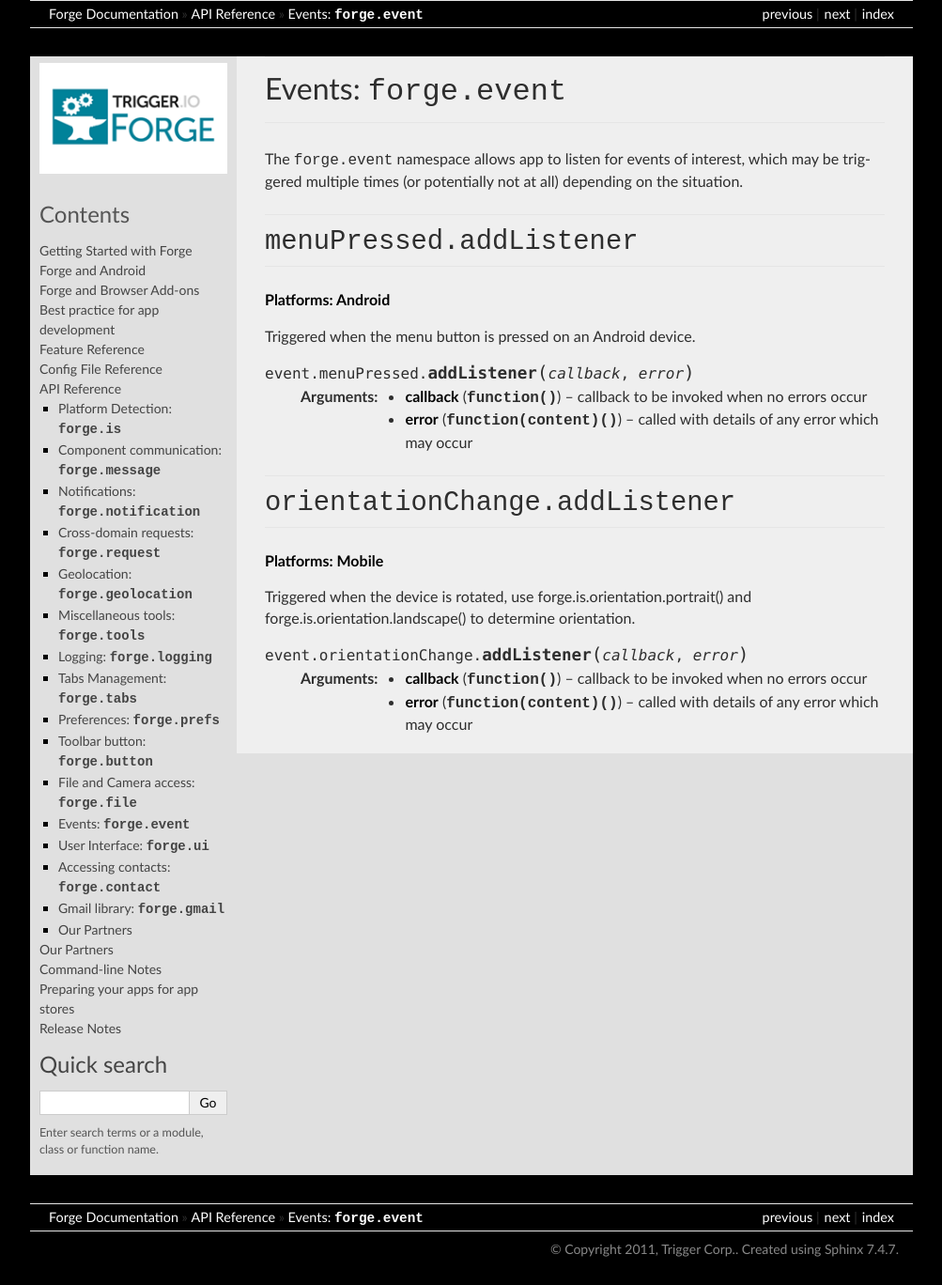
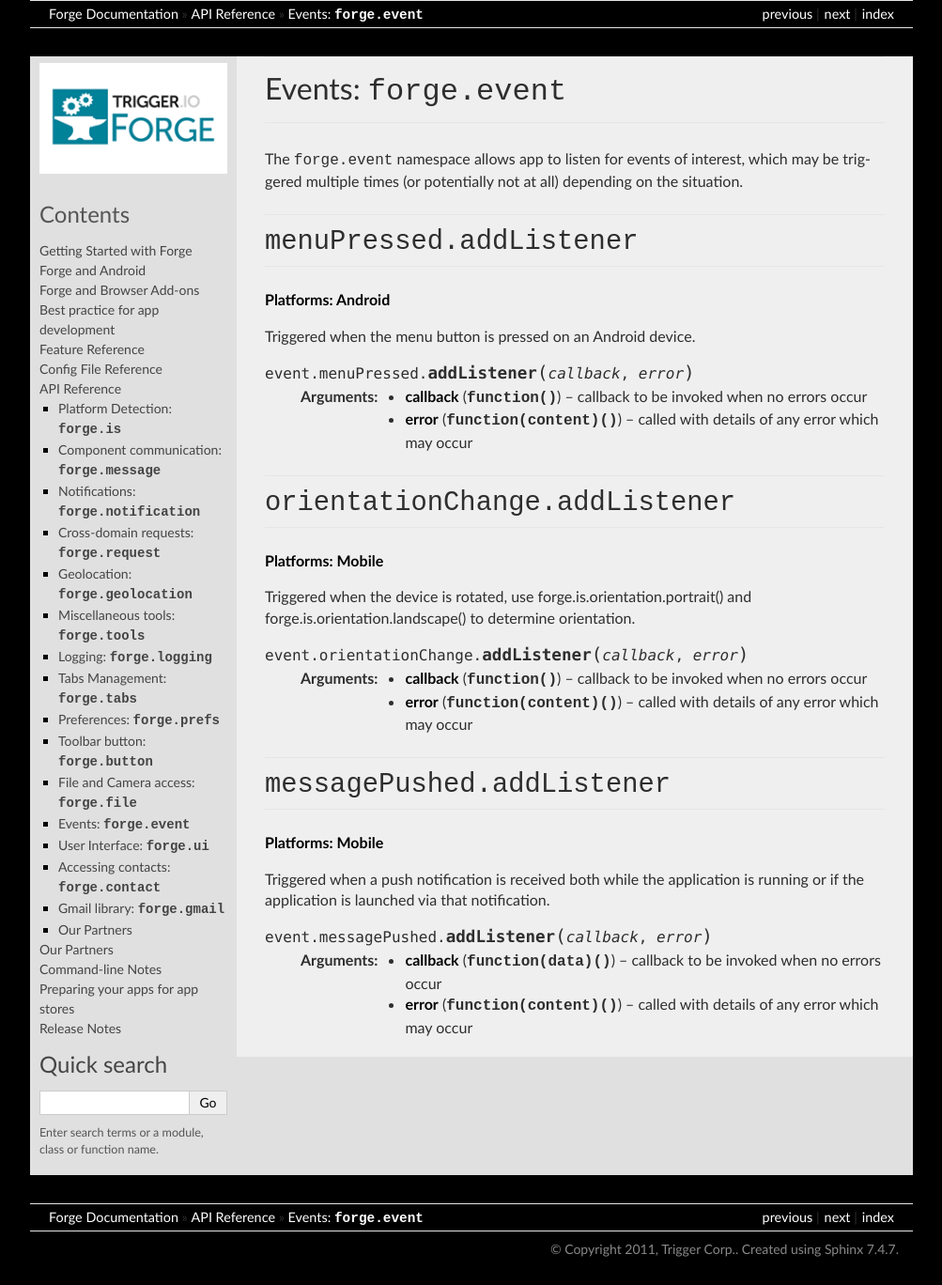
Before and after one commit to trigger-corp/Forge-Documentation, a Sphinx documentation site: the page built from source/api/event.rst, in a window 1280 px wide. Shown: the whole page at 94% size, without its empty margins (138-1141 px from the left). Built offline with Sphinx 7.4.7, drawn with Linux system fonts in a browser that asks for light colours.

```diff
--- a/source/api/event.rst
+++ b/source/api/event.rst
@@ -26,3 +26,14 @@ Triggered when the device is rotated, use forge.is.orientation.portrait() and  f
 
     :param function() callback: callback to be invoked when no errors occur
     :param function(content) error: called with details of any error which may occur
+
+``messagePushed.addListener``
+~~~~~~~~~~~~~~~~~~~~~~~~~~~~~~~~~~~~~~~~~~~~~~~~~~~~~~~~~~~~~~~~~~~~~~~~~~~~~~~~
+**Platforms: Mobile**
+
+Triggered when a push notification is received both while the application is running or if the application is launched via that notification.
+
+.. js:function:: event.messagePushed.addListener(callback, error)
+
+    :param function(data) callback: callback to be invoked when no errors occur
+    :param function(content) error: called with details of any error which may occur
--- a/source/partners/index.rst
+++ b/source/partners/index.rst
@@ -8,4 +8,5 @@ The Forge platform is lightweight and flexible: if you wish, you can include som
 .. toctree::
   :maxdepth: 2
 
+  /partners/parse.rst
   /partners/mixpanel.rst
```
Also changed, not shown: source/partners/parse.rst (added, +65 -0 lines).
